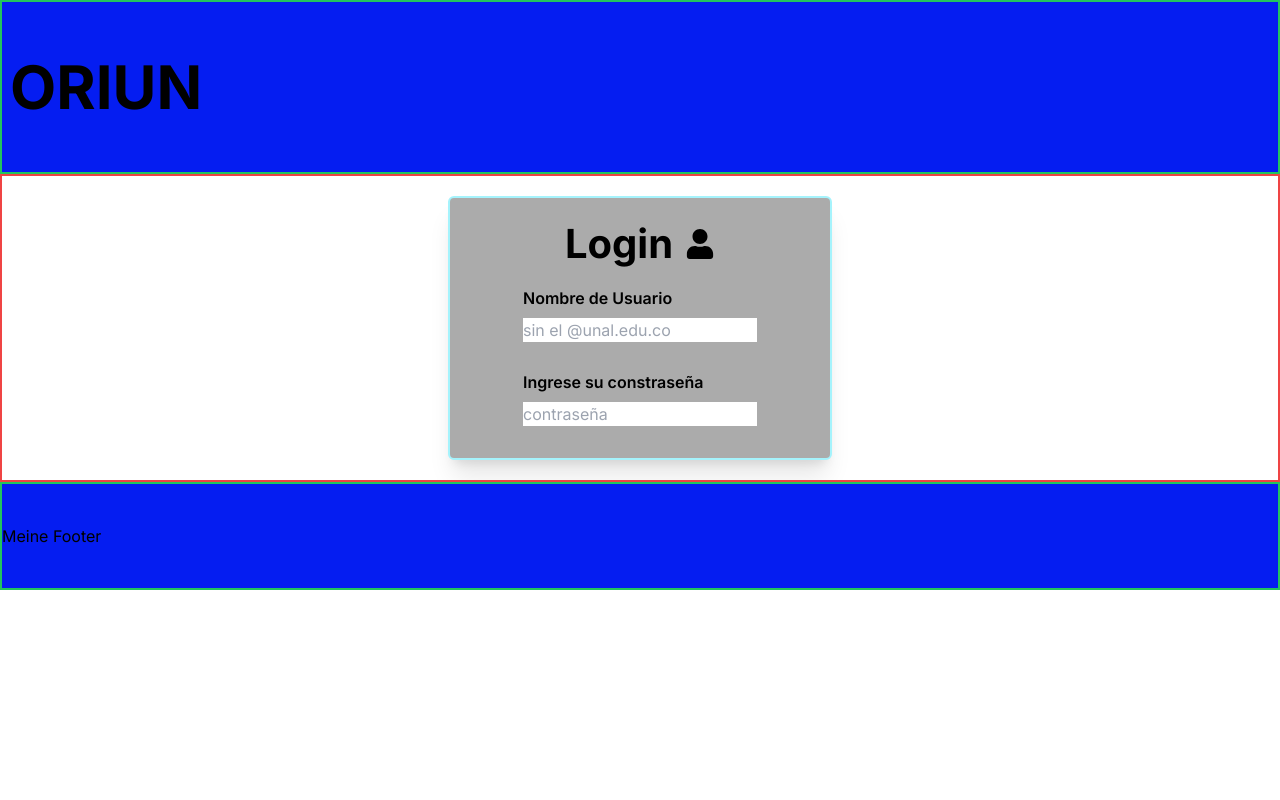
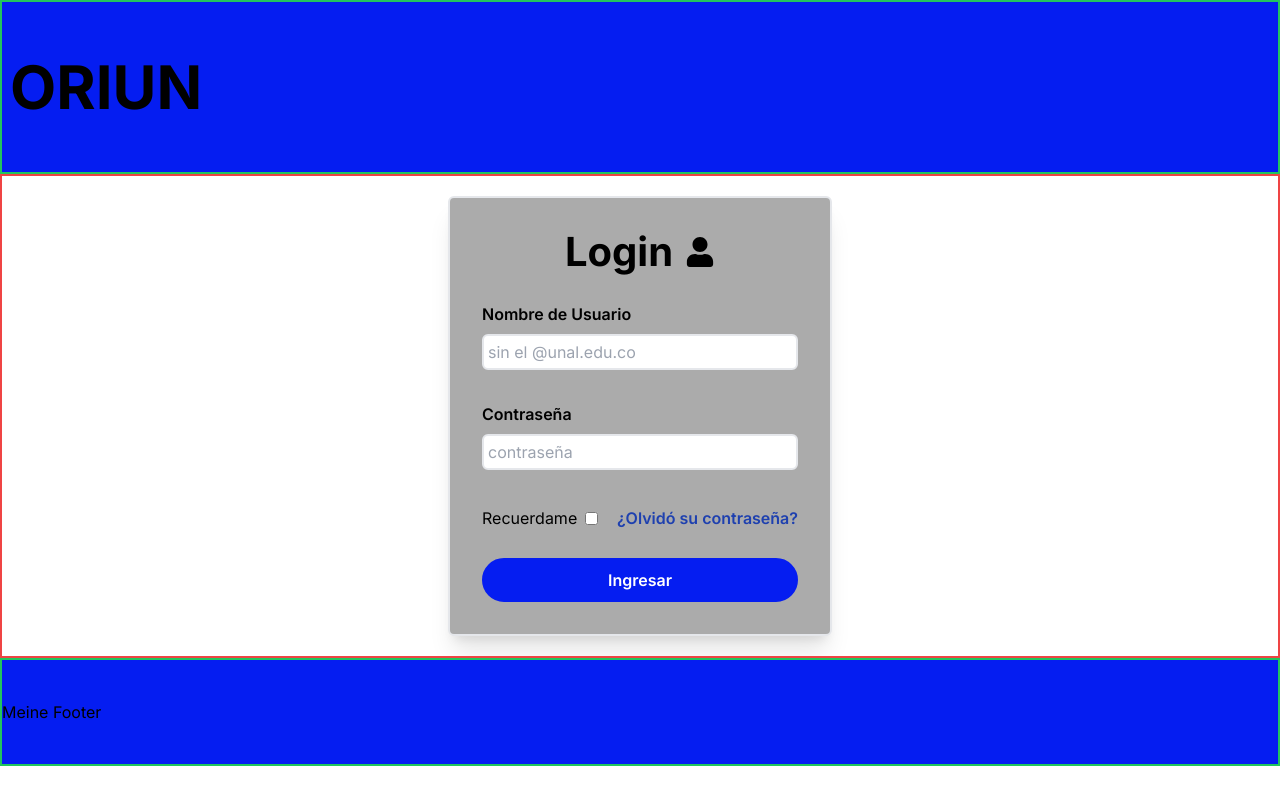
Before and after one commit to camunozv/oriun-frontend, a Next.js app: page /Ingreso in a window 1280 px wide. Built offline with nearby package versions, Linux system fonts and the light colour scheme.

Commit message:
Login Form finished

```diff
--- a/components/LoginPage/LoginForm.jsx
+++ b/components/LoginPage/LoginForm.jsx
@@ -1,23 +1,49 @@
 import React from "react";
 import { FaUser } from "react-icons/fa";
-
+import Link from "next/link";
+// text-base: allows setting up the size of the font to the base size, which by default is 16px.
+// focus:outline-none: allows deleting default outline when an element receives focus
+// focus:ring-0: deletes the default ring that appears when users focus an element
+// focus:border-gray-600: sets the custom border when user focuses the element
 function LoginForm() {
   return (
-    <div className="flex flex-col justify-center items-center w-96 rounded-md bg-figma_grey shadow-xl border-2 border-cyan-200 gap-3 py-4">
-
+    <div className="flex flex-col justify-center items-center w-96 rounded-md bg-figma_grey shadow-xl border-2  gap-3  p-6">
       <div className="flex justify-center items-center gap-3 w-full">
         <h1 className="font-bold text-[40px] inline-block">Login</h1>
-        <FaUser className="h-[30px] w-[30px]"/>
+        <FaUser className="h-[30px] w-[30px]" />
       </div>
 
-      <div className = "flex justify-left items-left flex-col gap-2">
+      <div className="flex justify-left items-left flex-col gap-2 w-full p-2">
         <label className="font-semibold">Nombre de Usuario</label>
-        <input type="text" placeholder="sin el @unal.edu.co" className="focus:border-gray-500"></input>
+        <input
+          type="text"
+          placeholder="sin el @unal.edu.co"
+          className="border-2 rounded-md w-full focus:outline-none focus:ring-0 focus:border-gray-600 px-1 py-1"
+        ></input>
       </div>
 
-      <div className = "flex justify-left items-left flex-col gap-2 my-4">
-        <label className="font-semibold">Ingrese su constraseña</label>
-        <input type="password" placeholder="contraseña" className="focus:border-gray-500"></input>
+      <div className="flex justify-left items-left flex-col gap-2 mt-1 w-full p-2">
+        <label className="font-semibold">Contraseña</label>
+        <input
+          type="password"
+          placeholder="contraseña"
+          className="border-2 rounded-md focus:outline-none focus:ring-0 focus:border-gray-600 py-1 px-1"
+        ></input>
+      </div>
+
+      <div className="flex items-center justify-between w-full mt-2 p-2">
+        <div className="flex items-center gap-2">
+          <label className="text-base">Recuerdame</label>
+          <input type="checkbox" className="focus:outline-none focus:ring-0 focus:border-gray-600"/>
+        </div>
+
+        <Link href="/" className="text-base text-blue-800 font-semibold">
+          ¿Olvidó su contraseña?
+        </Link>
+      </div>
+
+      <div className="w-full p-2">
+        <button type="submit" className="w-full font-semibold bg-figma_blue border-2 rounded-full border-figma_blue text-white hover:text-figma_blue hover:bg-white py-2">Ingresar</button>
       </div>
     </div>
   );
```
